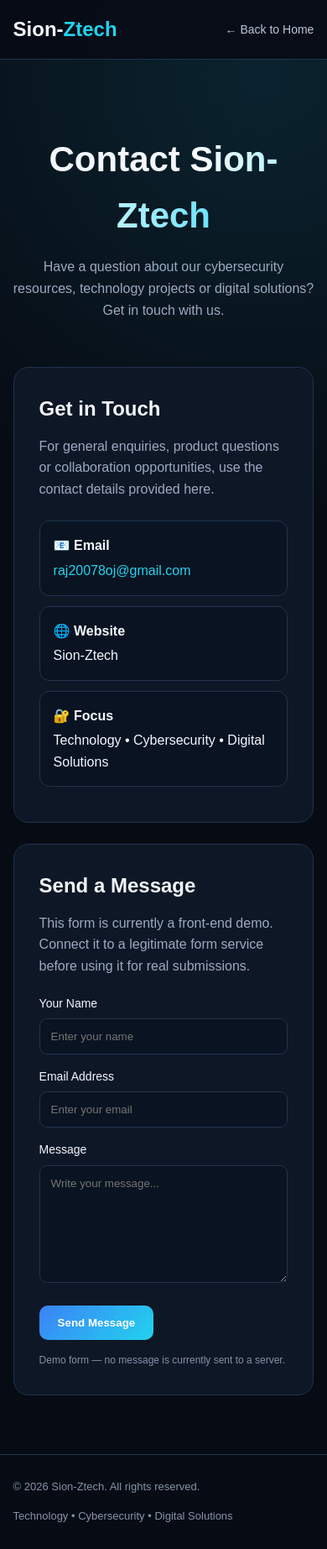
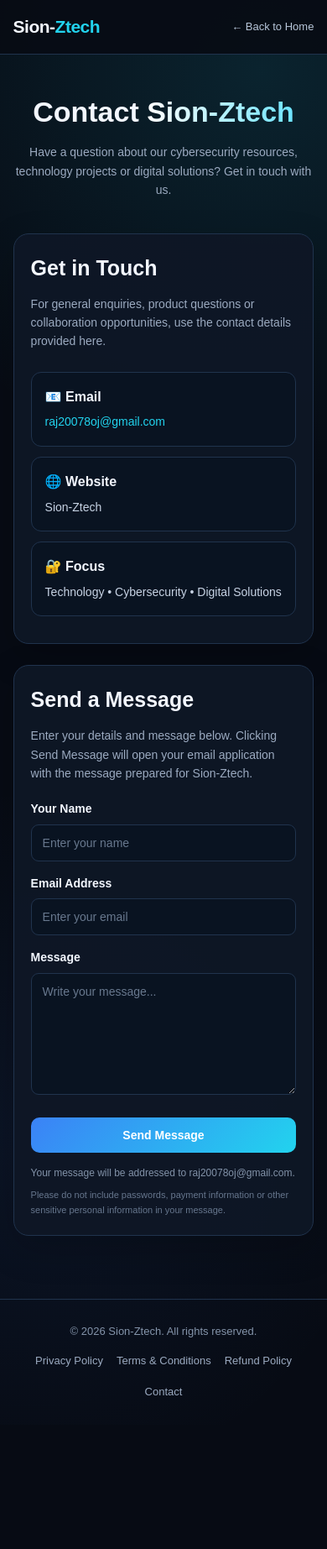
Before and after one commit to raj20078oj-design/sion-ztech, a plain HTML site: page contact.html in a window 390 px wide. Shown: the whole page at 84% size. After the commit the page ends 1697 px from the top, so only its background shows below. Drawn offline with Linux system fonts and the light colour scheme.

Commit message:
Refactor contact.html with style updates and form enhancements
Updated styles for better consistency and added new elements for improved functionality.

```diff
--- a/contact.html
+++ b/contact.html
@@ -11,221 +11,378 @@
 
     <style>
         :root {
-            --bg:#070b14;
-            --card:#0e1726;
-            --text:#f3f7ff;
-            --muted:#9baac0;
-            --line:#20334d;
-            --blue:#3b82f6;
-            --cyan:#22d3ee;
+            --bg: #070b14;
+            --card: #0e1726;
+            --card2: #091321;
+            --text: #f3f7ff;
+            --muted: #9baac0;
+            --line: #20334d;
+            --blue: #3b82f6;
+            --cyan: #22d3ee;
+            --success: #4ade80;
         }
 
         * {
-            margin:0;
-            padding:0;
-            box-sizing:border-box;
+            margin: 0;
+            padding: 0;
+            box-sizing: border-box;
         }
 
         html {
-            scroll-behavior:smooth;
+            scroll-behavior: smooth;
         }
 
         body {
-            font-family:Arial,Helvetica,sans-serif;
+            font-family: Arial, Helvetica, sans-serif;
             background:
                 radial-gradient(
                     circle at 80% 5%,
-                    rgba(34,211,238,.12),
+                    rgba(34, 211, 238, .12),
+                    transparent 30%
+                ),
+                radial-gradient(
+                    circle at 10% 80%,
+                    rgba(59, 130, 246, .08),
                     transparent 30%
                 ),
                 var(--bg);
-            color:var(--text);
-            line-height:1.6;
+            color: var(--text);
+            line-height: 1.6;
+            min-height: 100vh;
         }
 
         a {
-            text-decoration:none;
-            color:inherit;
+            text-decoration: none;
+            color: inherit;
         }
 
         .container {
-            width:min(1050px,92%);
-            margin:auto;
+            width: min(1050px, 92%);
+            margin: auto;
         }
 
+        /* NAVBAR */
+
         nav {
-            border-bottom:1px solid var(--line);
-            background:rgba(7,11,20,.9);
+            border-bottom: 1px solid var(--line);
+            background: rgba(7, 11, 20, .92);
         }
 
         .nav {
-            height:70px;
-            display:flex;
-            align-items:center;
-            justify-content:space-between;
+            min-height: 70px;
+            display: flex;
+            align-items: center;
+            justify-content: space-between;
+            gap: 20px;
         }
 
         .logo {
-            font-size:24px;
-            font-weight:800;
+            font-size: 24px;
+            font-weight: 800;
+            letter-spacing: -.5px;
         }
 
         .logo span {
-            color:var(--cyan);
+            color: var(--cyan);
         }
 
         .back {
-            color:#b8c7da;
-            font-size:14px;
+            color: #b8c7da;
+            font-size: 14px;
+            transition: .2s;
         }
 
+        .back:hover {
+            color: white;
+        }
+
+        /* HERO */
+
         .hero {
-            text-align:center;
-            padding:85px 0 55px;
+            text-align: center;
+            padding: 85px 0 55px;
         }
 
         .hero h1 {
-            font-size:55px;
-            margin-bottom:15px;
+            font-size: 55px;
+            line-height: 1.1;
+            margin-bottom: 18px;
         }
 
         .hero p {
-            color:var(--muted);
-            max-width:650px;
-            margin:auto;
+            color: var(--muted);
+            max-width: 680px;
+            margin: auto;
+            font-size: 16px;
         }
 
         .gradient {
-            background:linear-gradient(90deg,#fff,#6de4ff);
-            -webkit-background-clip:text;
-            background-clip:text;
-            color:transparent;
+            background: linear-gradient(90deg, #fff, #6de4ff);
+            -webkit-background-clip: text;
+            background-clip: text;
+            color: transparent;
         }
 
+        /* CONTACT GRID */
+
         .contact-grid {
-            display:grid;
-            grid-template-columns:1fr 1fr;
-            gap:25px;
+            display: grid;
+            grid-template-columns: 1fr 1fr;
+            gap: 25px;
+            padding-bottom: 30px;
         }
 
         .card {
-            background:var(--card);
-            border:1px solid var(--line);
-            border-radius:18px;
-            padding:30px;
+            background: rgba(14, 23, 38, .94);
+            border: 1px solid var(--line);
+            border-radius: 18px;
+            padding: 30px;
+            box-shadow: 0 15px 45px rgba(0, 0, 0, .18);
         }
 
         .card h2 {
-            margin-bottom:12px;
+            margin-bottom: 12px;
+            font-size: 25px;
         }
 
-        .card p {
-            color:var(--muted);
+        .card > p {
+            color: var(--muted);
+            font-size: 14px;
         }
 
+        /* CONTACT INFO */
+
         .info {
-            margin-top:25px;
+            margin-top: 25px;
         }
 
         .info-box {
-            padding:16px;
-            margin-bottom:12px;
-            border:1px solid var(--line);
-            border-radius:12px;
-            background:#091321;
+            padding: 16px;
+            margin-bottom: 12px;
+            border: 1px solid var(--line);
+            border-radius: 12px;
+            background: var(--card2);
+            transition: .2s;
+        }
+
+        .info-box:hover {
+            border-color: rgba(34, 211, 238, .45);
+            transform: translateY(-2px);
         }
 
         .info-box strong {
-            display:block;
-            margin-bottom:4px;
+            display: block;
+            margin-bottom: 4px;
+        }
+
+        .info-box span {
+            color: #c7d3e4;
+            font-size: 14px;
         }
 
         .email-link {
-            color:var(--cyan);
+            color: var(--cyan);
+            font-size: 14px;
         }
 
         .email-link:hover {
-            text-decoration:underline;
+            text-decoration: underline;
         }
 
+        /* FORM */
+
         form {
-            margin-top:20px;
+            margin-top: 20px;
         }
 
         label {
-            display:block;
-            margin:15px 0 7px;
-            font-size:14px;
+            display: block;
+            margin: 15px 0 7px;
+            font-size: 14px;
+            font-weight: 600;
         }
 
         input,
         textarea {
-            width:100%;
-            padding:13px;
-            border-radius:9px;
-            border:1px solid var(--line);
-            background:#091321;
-            color:white;
-            outline:none;
-            font-family:inherit;
+            width: 100%;
+            padding: 13px;
+            border-radius: 9px;
+            border: 1px solid var(--line);
+            background: var(--card2);
+            color: white;
+            outline: none;
+            font-family: inherit;
+            font-size: 14px;
+            transition: .2s;
         }
 
-        textarea {
-            min-height:140px;
-            resize:vertical;
+        input::placeholder,
+        textarea::placeholder {
+            color: #68788e;
         }
 
         input:focus,
         textarea:focus {
-            border-color:var(--cyan);
+            border-color: var(--cyan);
+            box-shadow: 0 0 0 3px rgba(34, 211, 238, .08);
+        }
+
+        textarea {
+            min-height: 145px;
+            resize: vertical;
         }
 
         .btn {
-            display:inline-block;
-            margin-top:20px;
-            padding:13px 22px;
-            border-radius:10px;
-            background:linear-gradient(135deg,var(--blue),var(--cyan));
-            color:white;
-            font-weight:700;
-            border:0;
-            cursor:pointer;
+            display: inline-block;
+            margin-top: 20px;
+            padding: 13px 22px;
+            border-radius: 10px;
+            background: linear-gradient(135deg, var(--blue), var(--cyan));
+            color: white;
+            font-weight: 700;
+            border: 0;
+            cursor: pointer;
+            font-size: 14px;
+            transition: .2s;
+        }
+
+        .btn:hover {
+            transform: translateY(-2px);
+            box-shadow: 0 8px 25px rgba(34, 211, 238, .18);
+        }
+
+        .btn:active {
+            transform: translateY(0);
         }
 
         .notice {
-            margin-top:15px;
-            color:#8292a8;
-            font-size:12px;
+            margin-top: 15px;
+            color: #8292a8;
+            font-size: 12px;
         }
 
+        .privacy-note {
+            margin-top: 8px;
+            color: #66768d;
+            font-size: 11px;
+        }
+
+        /* FOOTER */
+
         footer {
-            margin-top:70px;
-            padding:28px 0;
-            border-top:1px solid var(--line);
-            color:#8494aa;
-            font-size:13px;
+            margin-top: 45px;
+            padding: 28px 0;
+            border-top: 1px solid var(--line);
+            color: #8494aa;
+            font-size: 13px;
         }
 
         .footer {
-            display:flex;
-            justify-content:space-between;
-            gap:15px;
-            flex-wrap:wrap;
+            display: flex;
+            justify-content: space-between;
+            align-items: center;
+            gap: 15px;
+            flex-wrap: wrap;
         }
 
-        @media(max-width:750px) {
-            .contact-grid {
-                grid-template-columns:1fr;
+        .footer-links {
+            display: flex;
+            gap: 16px;
+            flex-wrap: wrap;
+        }
+
+        .footer-links a {
+            color: #9baac0;
+            transition: .2s;
+        }
+
+        .footer-links a:hover {
+            color: white;
+        }
+
+        /* SUCCESS MESSAGE */
+
+        .success-message {
+            display: none;
+            margin-top: 15px;
+            padding: 12px 14px;
+            border-radius: 10px;
+            border: 1px solid rgba(74, 222, 128, .3);
+            background: rgba(74, 222, 128, .07);
+            color: var(--success);
+            font-size: 13px;
+        }
+
+        /* MOBILE */
+
+        @media (max-width: 750px) {
+
+            .nav {
+                min-height: 64px;
+            }
+
+            .logo {
+                font-size: 21px;
+            }
+
+            .back {
+                font-size: 13px;
+            }
+
+            .hero {
+                padding: 65px 0 40px;
             }
 
             .hero h1 {
-                font-size:42px;
+                font-size: 42px;
+            }
+
+            .hero p {
+                font-size: 14px;
+            }
+
+            .contact-grid {
+                grid-template-columns: 1fr;
+            }
+
+            .card {
+                padding: 24px;
+            }
+
+            .footer {
+                flex-direction: column;
+                text-align: center;
+            }
+
+            .footer-links {
+                justify-content: center;
+            }
+        }
+
+        @media (max-width: 430px) {
+
+            .hero h1 {
+                font-size: 34px;
+            }
+
+            .hero {
+                padding-top: 50px;
+            }
+
+            .card {
+                padding: 20px;
+            }
+
+            .btn {
+                width: 100%;
             }
         }
     </style>
 </head>
 
 <body>
+
+<!-- NAVIGATION -->
 
 <nav>
     <div class="container nav">
@@ -241,6 +398,8 @@
     </div>
 </nav>
 
+
+<!-- HERO -->
 
 <header class="hero">
 
@@ -260,6 +419,8 @@
 
 </header>
 
+
+<!-- CONTACT SECTION -->
 
 <section>
 
@@ -337,14 +498,13 @@
             </h2>
 
             <p>
-                This form is currently a front-end demo.
-                Connect it to a legitimate form service
-                before using it for real submissions.
+                Enter your details and message below.
+                Clicking Send Message will open your
+                email application with the message prepared
+                for Sion-Ztech.
             </p>
 
-            <form
-                onsubmit="return showMessage();"
-            >
+            <form id="contactForm">
 
                 <label for="name">
                     Your Name
@@ -353,7 +513,9 @@
                 <input
                     type="text"
                     id="name"
+                    name="name"
                     placeholder="Enter your name"
+                    autocomplete="name"
                     required
                 >
 
@@ -365,7 +527,9 @@
                 <input
                     type="email"
                     id="email"
+                    name="email"
                     placeholder="Enter your email"
+                    autocomplete="email"
                     required
                 >
 
@@ -376,6 +540,7 @@
 
                 <textarea
                     id="message"
+                    name="message"
                     placeholder="Write your message..."
                     required
                 ></textarea>
@@ -388,9 +553,24 @@
                     Send Message
                 </button>
 
+                <div
+                    id="successMessage"
+                    class="success-message"
+                >
+                    Your email message has been prepared.
+                    Please press Send in your email application
+                    to complete the submission.
+                </div>
+
                 <div class="notice">
-                    Demo form — no message is currently
-                    sent to a server.
+                    Your message will be addressed to
+                    raj20078oj@gmail.com.
+                </div>
+
+                <div class="privacy-note">
+                    Please do not include passwords,
+                    payment information or other sensitive
+                    personal information in your message.
                 </div>
 
             </form>
@@ -402,6 +582,8 @@
 </section>
 
 
+<!-- FOOTER -->
+
 <footer>
 
     <div class="container footer">
@@ -410,8 +592,24 @@
             © 2026 Sion-Ztech. All rights reserved.
         </div>
 
-        <div>
-            Technology • Cybersecurity • Digital Solutions
+        <div class="footer-links">
+
+            <a href="privacy.html">
+                Privacy Policy
+            </a>
+
+            <a href="terms.html">
+                Terms & Conditions
+            </a>
+
+            <a href="refund.html">
+                Refund Policy
+            </a>
+
+            <a href="contact.html">
+                Contact
+            </a>
+
         </div>
 
     </div>
@@ -419,17 +617,54 @@
 </footer>
 
 
+<!-- JAVASCRIPT -->
+
 <script>
 
-function showMessage() {
+const contactForm = document.getElementById("contactForm");
 
-    alert(
-        "Thank you! This contact form is currently a demo. " +
-        "Please configure a form service before accepting real messages."
-    );
+const successMessage =
+    document.getElementById("successMessage");
 
-    return false;
-}
+contactForm.addEventListener("submit", function(event) {
+
+    event.preventDefault();
+
+    const name =
+        document.getElementById("name").value.trim();
+
+    const email =
+        document.getElementById("email").value.trim();
+
+    const message =
+        document.getElementById("message").value.trim();
+
+    if (!name || !email || !message) {
+        return;
+    }
+
+    const subject =
+        encodeURIComponent(
+            "Sion-Ztech Website Enquiry - " + name
+        );
+
+    const body =
+        encodeURIComponent(
+            "Name: " + name +
+            "\nEmail: " + email +
+            "\n\nMessage:\n" + message
+        );
+
+    const mailto =
+        "mailto:raj20078oj@gmail.com" +
+        "?subject=" + subject +
+        "&body=" + body;
+
+    successMessage.style.display = "block";
+
+    window.location.href = mailto;
+
+});
 
 </script>
 
```
